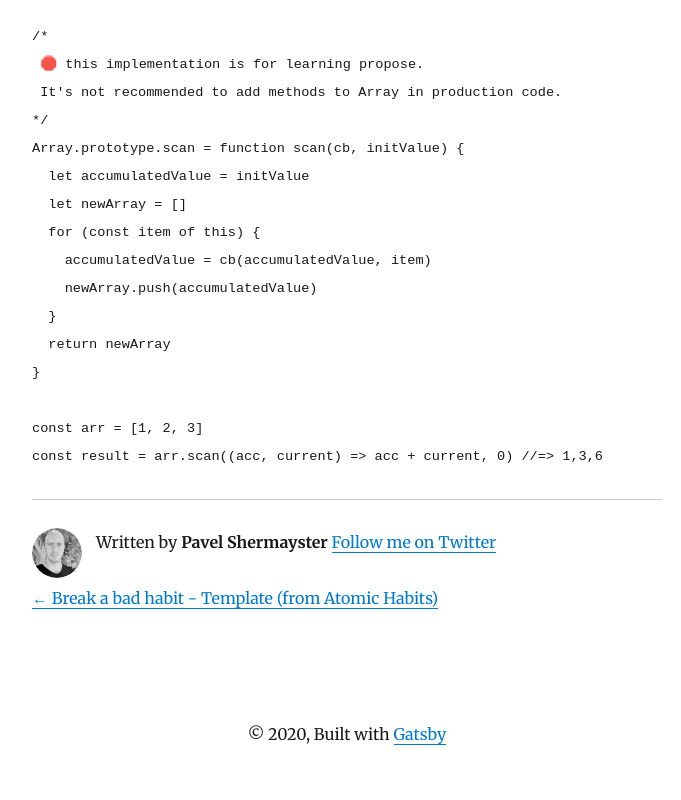
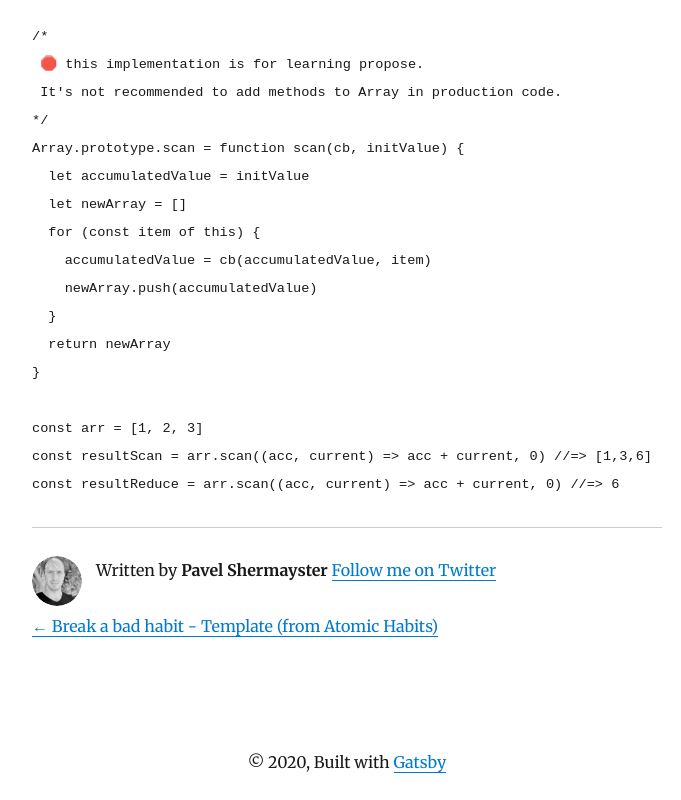
Before and after one commit to Shermayster/personal-blog, a Gatsby site: page /blog/rx-js/scan-operator/ in a window 1280 px wide. Shown: the part 1156-1956 px from the top of the page, without its empty margins (293-974 px from the left). Before the commit the page ends 1928 px from the top, so only its background shows below. Built offline with nearby package versions, Linux system fonts and the light colour scheme; Gatsby itself is replaced by a stand-in of ours; some packages are replaced by stand-ins of ours; code samples lack their colours.

Commit message:
small fix

````diff
--- a/content/blog/rx-js/scan-operator.mdx
+++ b/content/blog/rx-js/scan-operator.mdx
@@ -57,5 +57,6 @@ Array.prototype.scan = function scan(cb, initValue) {
 
 ```javascript
 const arr = [1, 2, 3]
-const result = arr.scan((acc, current) => acc + current, 0) //=> 1,3,6
+const resultScan = arr.scan((acc, current) => acc + current, 0) //=> [1,3,6]
+const resultReduce = arr.scan((acc, current) => acc + current, 0) //=> 6
 ```
````
